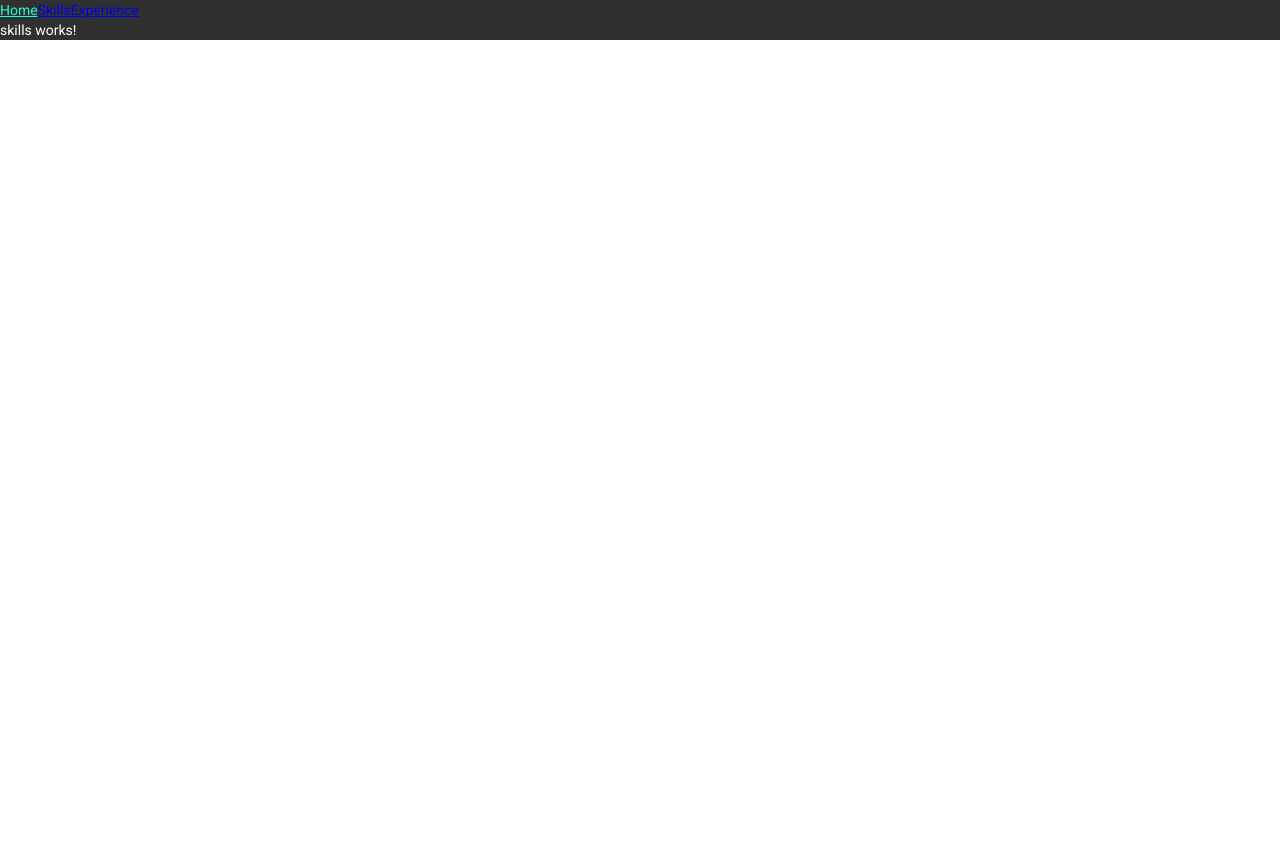
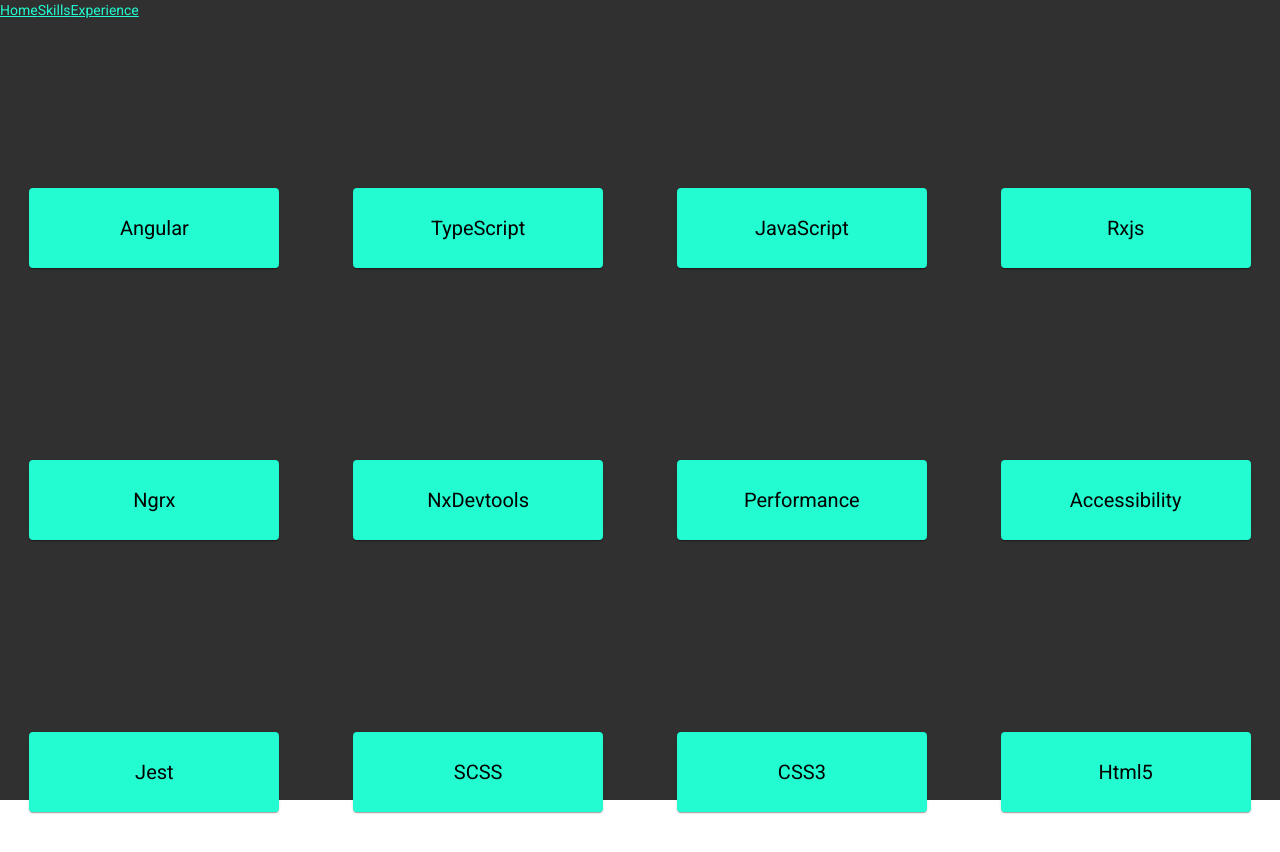
Before and after one commit to sgarg5858/Portfolio-Using-Standalone-Components, an Angular app: page /skills in a window 1280 px wide. Shown: the top 852 px of the page. Before the commit the page ends 800 px from the top, so only its background shows below. Built offline with nearby package versions, Linux system fonts and the light colour scheme.

Commit message:
skills done for now

```diff
--- a/src/app/app.component.html
+++ b/src/app/app.component.html
@@ -1,6 +1,6 @@
-<div class="mat-app-background darkmode">
+<div class="mat-app-background darkmode" style="height: 100vh;">
     <a class="my" [routerLink]="'home'">Home</a>
-    <a [routerLink]="'skills'">Skills</a>
-    <a [routerLink]="'experience'">Experience</a>
+    <a  class="my" [routerLink]="'skills'">Skills</a>
+    <a  class="my" [routerLink]="'experience'">Experience</a>
     <router-outlet></router-outlet>
 </div>
--- a/src/app/skills/skill/skill.component.html
+++ b/src/app/skills/skill/skill.component.html
@@ -1 +1,3 @@
-<p>skill works!</p>
+<mat-card class="skill" color="primary" >
+    <h3>{{skill.name}}</h3>
+</mat-card>
--- a/src/app/skills/skill/skill.component.scss
+++ b/src/app/skills/skill/skill.component.scss
@@ -0,0 +1,70 @@
+// 1300-1500px
+.skill{
+    width: 300px;
+    height: 100px;
+    display: flex;
+    justify-content: center;
+    align-items: center;
+    border-left: 5px solid var(--highlight-color);
+    transition: transform 1s;
+    background-color: var(--primary-color);
+    color:var(--text-color) !important;
+    font-size: 20px;
+    font-weight: 700 !important;
+    color: rgb(22, 23, 41);
+
+    h3{
+        margin: 0px;
+        font-size: 20px;
+
+    }
+    // color:goldenrod;
+
+}
+
+// Apply this style only in dark mode
+.skill:hover{
+    // color: goldenrod;
+    // border-left: 5px solid goldenrod;
+    // background-color: #6c757d;;
+    transform: scale(0.95) ;
+}
+
+@media screen and (min-width:1100px) and (max-width:1350px) {
+
+    .skill{
+        width: 250px;
+        height: 80px;
+    }
+}
+@media screen and (min-width:800px) and (max-width:1100px) {
+
+    .skill{
+        width: 190px;
+        height: 80px;
+    }
+}
+
+@media screen and (min-width:500px) and (max-width:800px) {
+
+    .skill{
+        width: 150px;
+        height: 80px;
+    }
+}
+
+@media screen and (min-width:400px) and (max-width:500px) {
+
+    .skill{
+        width: 180px;
+        height: 80px;
+    }
+}
+
+@media screen and (min-width:300px) and (max-width:400px) {
+
+    .skill{
+        width: 150px;
+        height: 80px;
+    }
+}
--- a/src/app/skills/skills/skills.component.html
+++ b/src/app/skills/skills/skills.component.html
@@ -1 +1,31 @@
-<p>skills works!</p>
+<ng-container *ngIf="(skillService.loading$ | async);else showSkills">
+    <h2>Loading Skills.....</h2>
+</ng-container>
+
+<ng-template #showSkills>
+
+    <ng-container *ngIf="(skillService.skills$|  async) as skills;else showError">
+
+        <ng-container *ngIf="skills.length > 0; else noSkills">
+
+           <div class="skills">
+                <app-skill *ngFor="let skill of skills"
+                [skill]="skill"
+                [class]="skill.name"
+                >
+                </app-skill>
+           </div>
+
+        </ng-container>
+
+        <ng-template #noSkills>
+            <h2>No Skills :(</h2>
+        </ng-template>
+
+    </ng-container>
+
+    <ng-template #showError>
+        <h2>Couldn't load skills :(</h2>
+    </ng-template>
+
+</ng-template>
--- a/src/app/skills/skills/skills.component.scss
+++ b/src/app/skills/skills/skills.component.scss
@@ -0,0 +1,92 @@
+.skills{
+    margin-top: 10vh;
+    display: grid;
+    grid-template-rows: repeat(3,1fr);
+    grid-template-columns: repeat(4,1fr);
+
+    grid-gap:15px;
+
+    justify-items: center;
+    justify-content: center;
+    align-items: center;
+    min-height: 100vh;
+
+
+}
+@media screen and (min-width:800px) and (max-width:1100px) {
+    .skills{
+        margin-top: 5vh;
+        display: grid;
+        grid-template-rows: repeat(3,1fr);
+        grid-template-columns: repeat(4,1fr);
+
+
+        grid-gap:15px;
+
+        justify-items: center;
+        justify-content: center;
+        align-items: center;
+        min-height: 50vh;
+        margin-bottom: 10vh;
+
+
+    }
+}
+
+@media screen and (min-width:650px) and (max-width:800px) {
+    .skills{
+        margin-top: 5vh;
+        display: grid;
+        grid-template-rows: repeat(3,1fr);
+        grid-template-columns: repeat(4,1fr);
+
+
+        grid-gap:15px;
+
+        justify-items: center;
+        justify-content: center;
+        align-items: center;
+        min-height: 70vh;
+        margin-bottom: 10vh;
+
+
+    }
+}
+
+@media screen and (min-width:500px) and (max-width:650px) {
+    .skills{
+        margin-top: 5vh;
+        display: grid;
+        grid-template-rows: repeat(4,1fr);
+        grid-template-columns: repeat(3,1fr);
+
+
+        grid-gap:15px;
+
+        justify-items: center;
+        justify-content: center;
+        align-items: center;
+        min-height: 70vh;
+        margin-bottom: 10vh;
+
+    }
+}
+
+@media screen and (min-width:300px) and (max-width:500px) {
+
+    .skills{
+        margin-top: 5vh;
+        display: grid;
+        grid-template-rows: repeat(6,1fr);
+        grid-template-columns: repeat(2,1fr);
+
+        grid-gap:15px;
+
+        justify-items: center;
+        justify-content: center;
+        align-items: center;
+        min-height: 70vh;
+        margin-bottom: 10vh;
+
+    }
+}
--- a/src/app/skills/skills/skills.component.ts
+++ b/src/app/skills/skills/skills.component.ts
@@ -1,17 +1,18 @@
 import { Component, OnInit } from '@angular/core';
 import { CommonModule } from '@angular/common';
 import { SkillService } from '../skill.service';
+import { SkillComponent } from '../skill/skill.component';
 
 @Component({
   selector: 'app-skills',
   standalone: true,
-  imports: [CommonModule],
+  imports: [CommonModule,SkillComponent],
   templateUrl: './skills.component.html',
   styleUrls: ['./skills.component.scss']
 })
 export class SkillsComponent implements OnInit {
 
-  constructor(private skillService:SkillService) { }
+  constructor(public skillService:SkillService) { }
 
   ngOnInit(): void {
     this.skillService.getSkills();
--- a/src/styles/styles.scss
+++ b/src/styles/styles.scss
@@ -74,10 +74,11 @@ $portfolio-dark-theme: mat.define-dark-theme((
 :root{
   --primary-color: rgb(0, 137, 123);
   --focus-color: rgba(0, 137, 123, 0.2);
-  --text-color:black;
+  --text-color:white;
+
 }
 :root .darkmode{
   --primary-color: rgb(34, 252, 208);
   --focus-color: rgba(34, 252, 208,0.2);
-  --text-color:white;
+  --text-color:black;
 }
```
Also changed, not shown: src/app/skills/skill/skill.component.ts (+5 -3 lines).
